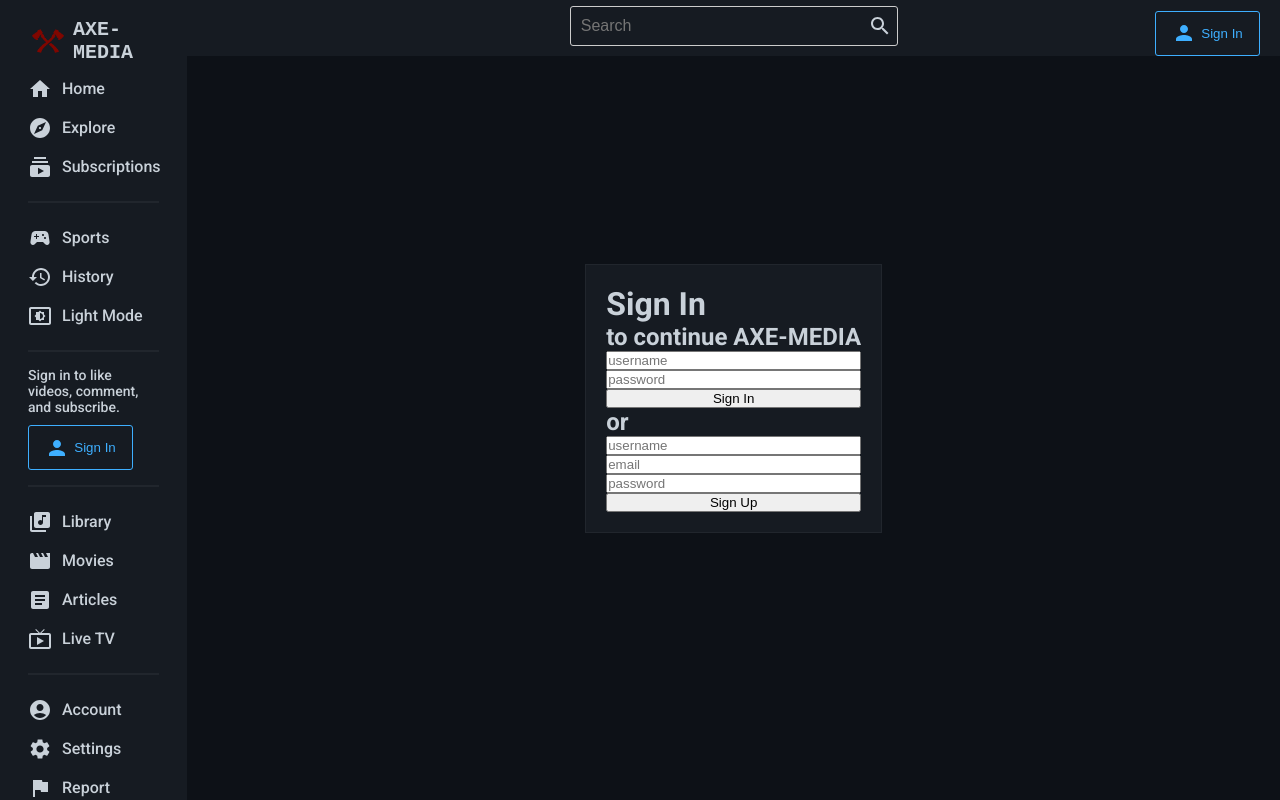
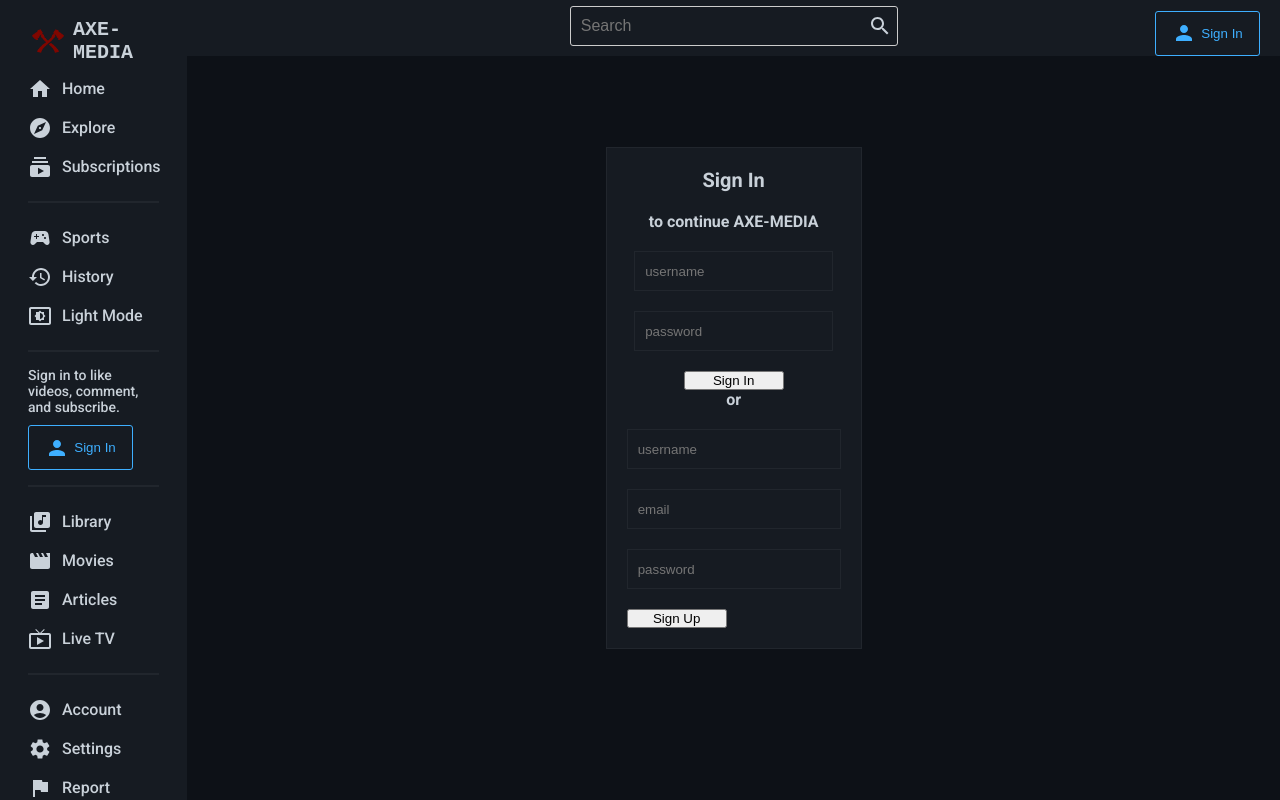
Before and after one commit to BlessingLuphahla/Redd-Tube, a React (Vite) app: page /login in a window 1280 px wide. Built offline with nearby package versions, Linux system fonts and the light colour scheme.

Commit message:
Update Login.jsx

```diff
--- a/src/pages/Login.jsx
+++ b/src/pages/Login.jsx
@@ -11,25 +11,43 @@ const MainWrapper = styled.div`
   background-color: ${({ theme }) => theme.bgLighter};
   border: 1px solid ${({ theme }) => theme.soft};
   padding: 20px;
+  text-align: center;
+  width: 20vw;
 `;
 
 const SignInWrapper = styled.div`
   display: flex;
   flex-direction: column;
+  gap: 20px;
+  align-items: center;
 `;
 
 const SignUpWrapper = styled.div`
   display: flex;
   flex-direction: column;
+  gap: 20px;
 `;
 
-const HeaderText = styled.h1``;
+const HeaderText = styled.h1`
+  font-size: 20px;
+`;
 
-const SubText = styled.h2``;
+const SubText = styled.h2`
+  font-size: 16px;
+`;
 
-const Input = styled.input``;
+const Input = styled.input`
+  outline: none;
+  border: none;
+  height: 40px;
+  padding: 10px;
+  background-color: transparent;
+  border: 1px solid ${({ theme }) => theme.soft};
+`;
 
-const Button = styled.button``;
+const Button = styled.button`
+    width: 100px;
+`;
 
 function Login() {
   return (
```
